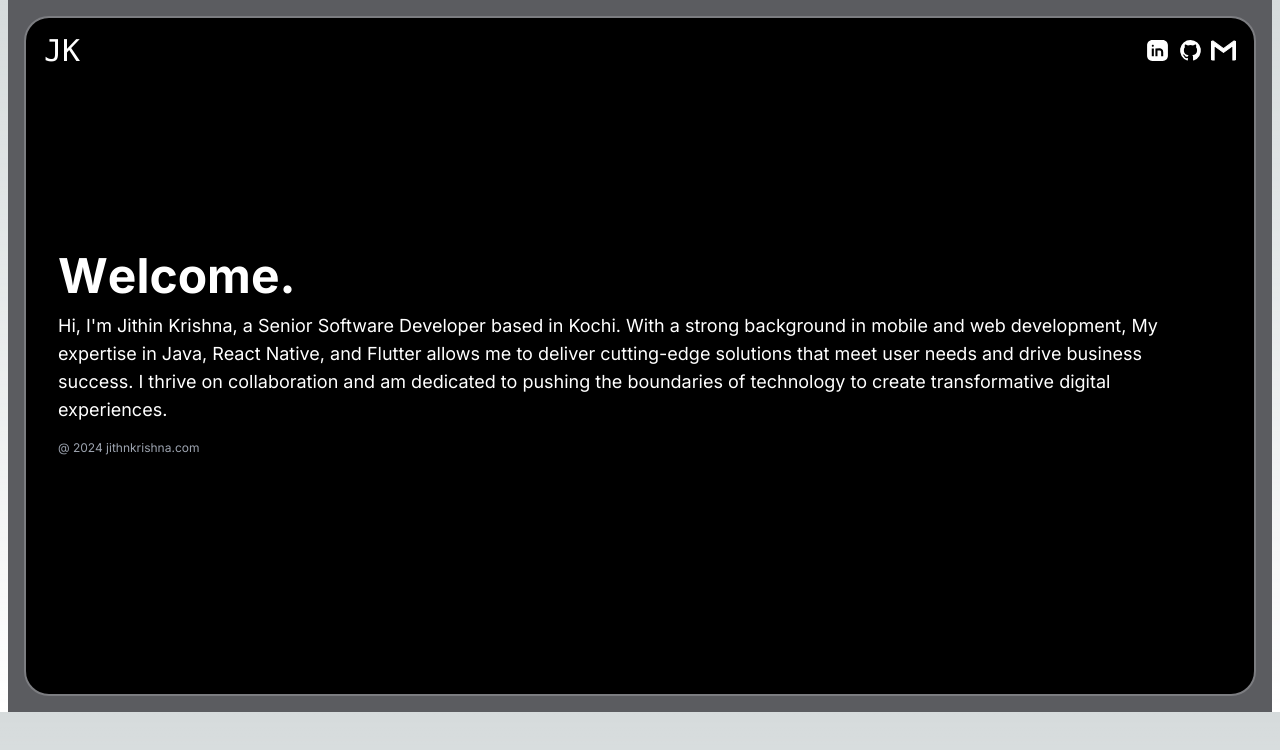
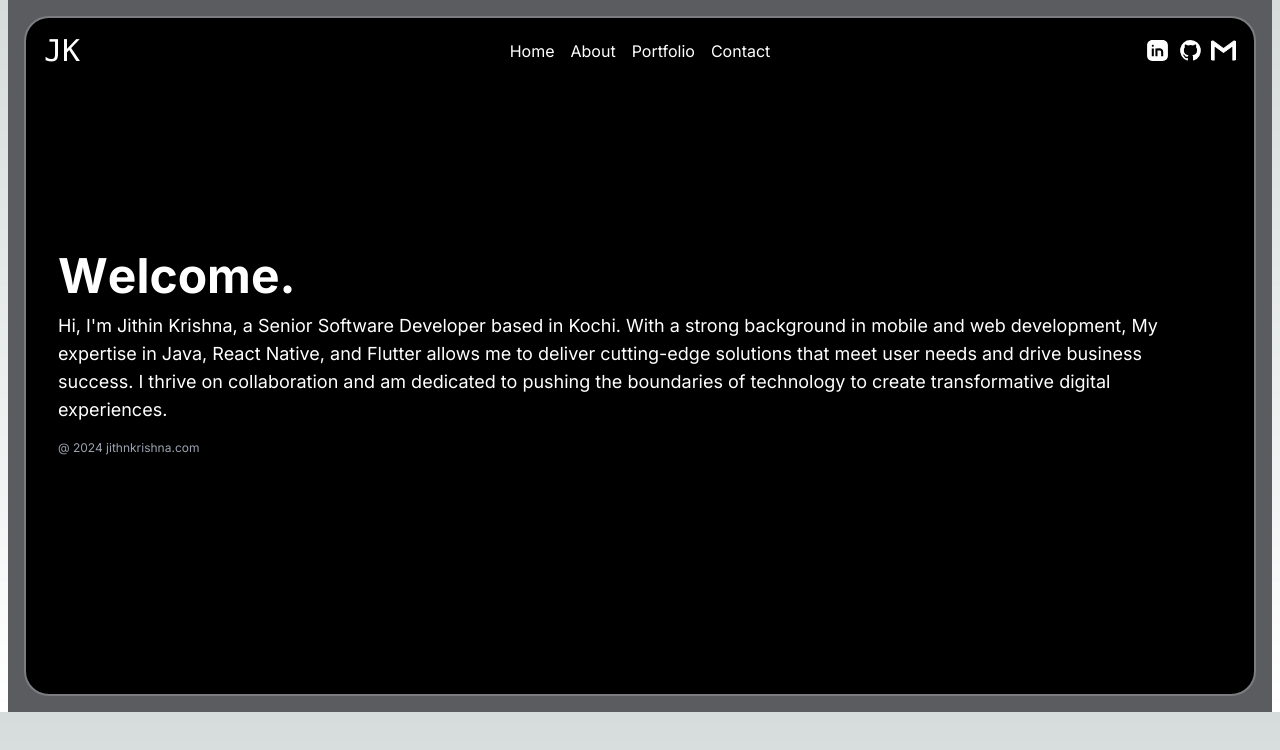
Before and after one commit to Jithinkrishnapu/portfolio, a Next.js app: page / in a window 1280 px wide. Shown: the top 750 px of the page. Built offline with nearby package versions, Linux system fonts and the light colour scheme.

Commit message:
fix(FlipCard)fix topbar visible issues

```diff
--- a/app/component/FlipCard.tsx
+++ b/app/component/FlipCard.tsx
@@ -87,7 +87,7 @@ const FlipCard: React.FC<FlipCardProps> = () => {
           {["Home", "About", "Portfolio", "Contact"].map((section) => (
             <h1
               key={section}
-              className="italic underline cursor-pointer"
+              className=" text-white cursor-pointer"
               onClick={() => handleClick(section)}
             >
               {section}
@@ -180,7 +180,7 @@ const FlipCard: React.FC<FlipCardProps> = () => {
           {["Home", "About", "Portfolio", "Contact"].map((section) => (
             <h1
               key={section}
-              className="italic underline cursor-pointer"
+              className="text-white cursor-pointer"
               onClick={() => handleClick(section)}
             >
               {section}
```
